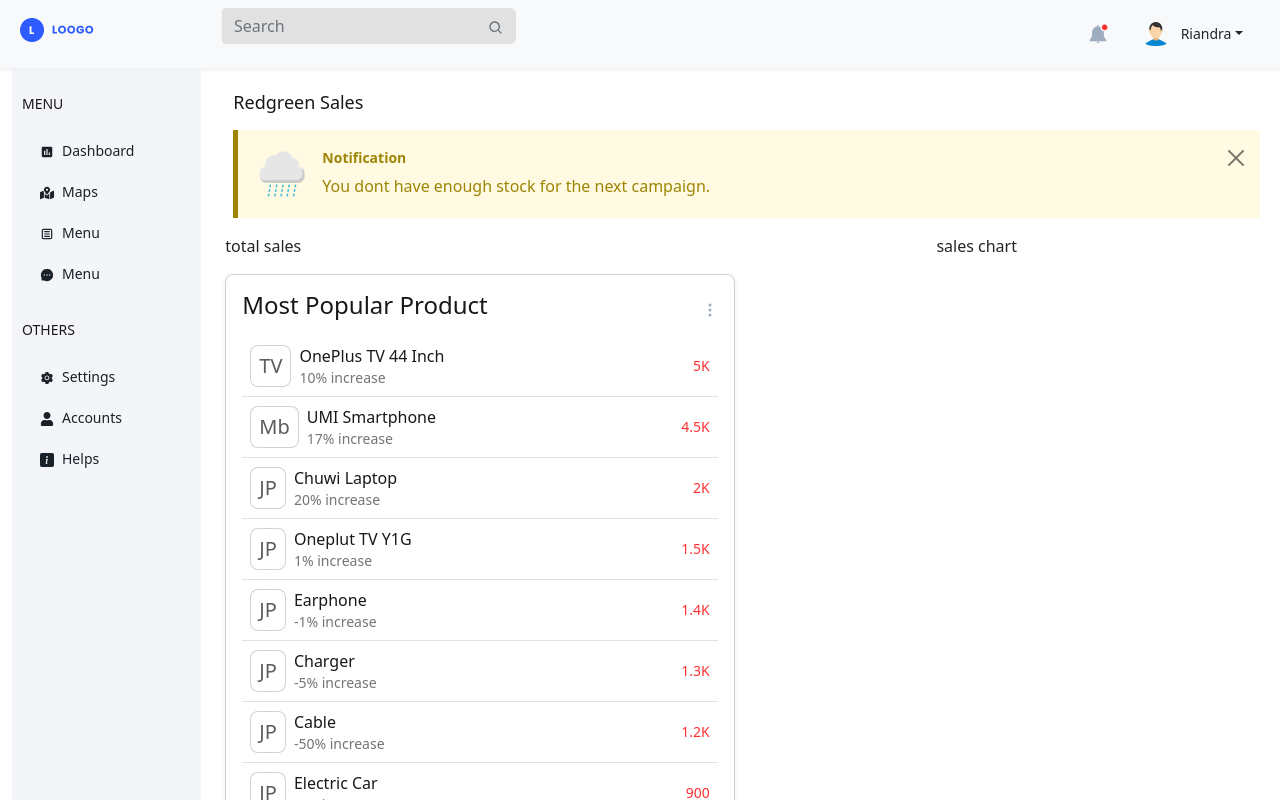
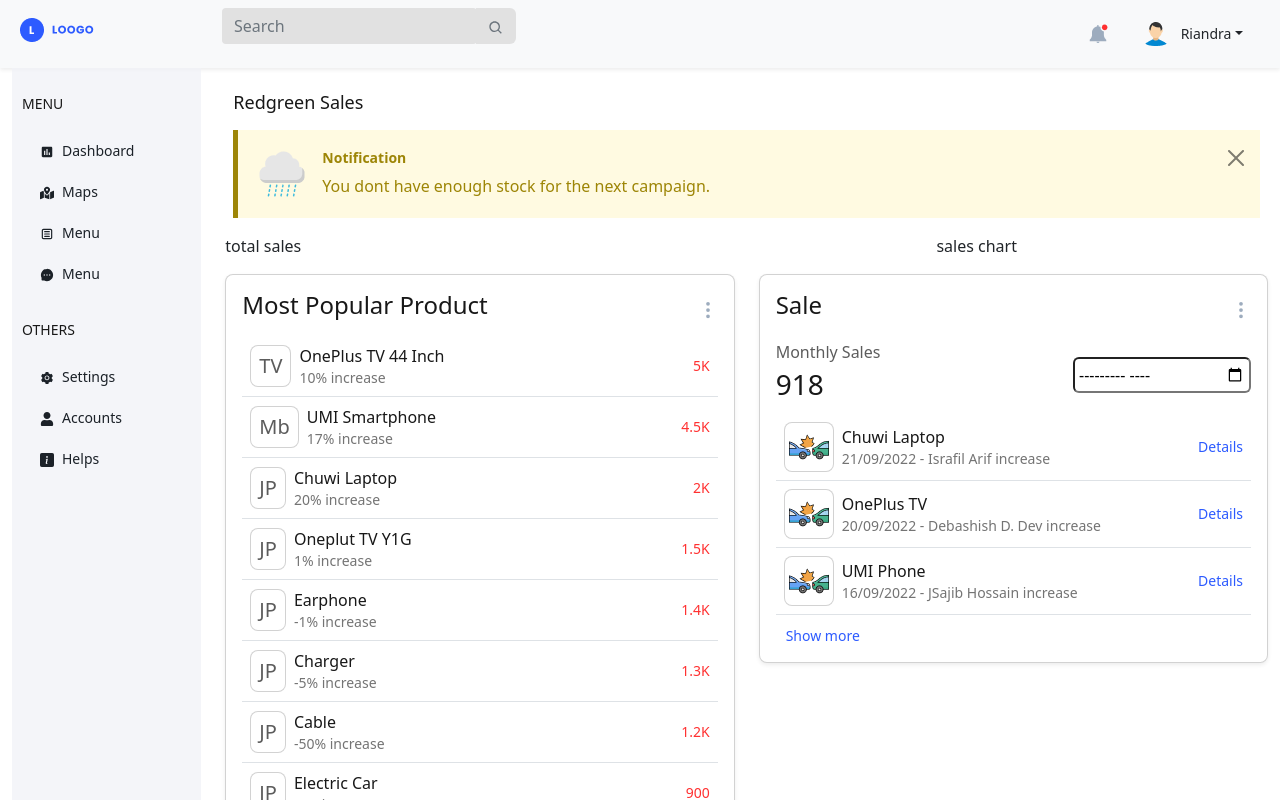
Before and after one commit to Nasim-Bin-kamal/redgreen-task, a React (Create React App) app: page / in a window 1280 px wide. Shown: the top 800 px of the page. Built offline with nearby package versions, Linux system fonts and the light colour scheme.

Commit message:
sales section implemented

```diff
--- a/src/components/DashboardHome/DashboardHome.jsx
+++ b/src/components/DashboardHome/DashboardHome.jsx
@@ -8,6 +8,8 @@ import { AiFillMessage, AiFillSetting } from "react-icons/ai";
 import { BsFillInfoSquareFill } from "react-icons/bs";
 import rainyIcon from '../../images/Rainy.png';
 import PopularProduct from '../PopularProduct/PopularProduct';
+import Sale from '../Sale/Sale';
+
 
 
 
@@ -68,7 +70,7 @@ const DashboardHome = () => {
                                     <PopularProduct />
                                 </Col>
                                 <Col xs={12} md={12} lg={6}>
-
+                                    <Sale />
                                 </Col>
                             </Row>
                         </Col>
--- a/src/components/PopularProduct/PopularProduct.jsx
+++ b/src/components/PopularProduct/PopularProduct.jsx
@@ -73,7 +73,7 @@ const PopularProduct = () => {
             <Card className='p-3 border-opacity-75 shadow-sm rounded-3'>
                 <div className='pb-2 d-flex justify-content-between align-items-center'>
                     <h4 className={styles.title}>Most Popular Product</h4>
-                    <BsThreeDotsVertical className={styles.threeDot} />
+                    <BsThreeDotsVertical className={`fs-5 ${styles.threeDot}`} />
                 </div>
                 {
                     products?.map((product, p_id) => (
--- /dev/null
+++ b/src/components/Sale/Sale.jsx
@@ -0,0 +1,67 @@
+import React from 'react';
+import { Card, Form } from 'react-bootstrap';
+import styles from './Sale.module.css';
+import { BsThreeDotsVertical } from "react-icons/bs";
+import salesIcon from '../../images/Two Cars Collide.png';
+
+const products = [
+    {
+        name: 'Chuwi Laptop',
+        state: '21/09/2022 - Israfil Arif',
+
+    },
+    {
+        name: 'OnePlus TV',
+        state: '20/09/2022 - Debashish D. Dev',
+
+    },
+    {
+        name: 'UMI Phone',
+        state: '16/09/2022 - JSajib Hossain',
+
+    }
+];
+
+
+const Sale = () => {
+    return (
+        <div className='mb-3'>
+            <Card className='p-3 border-opacity-75 shadow-sm rounded-3'>
+                <div className='pb-2 d-flex justify-content-between align-items-center'>
+                    <h4 className={styles.title}>Sale</h4>
+                    <BsThreeDotsVertical className={`fs-5 ${styles.threeDot}`} />
+                </div>
+
+                <div className='py-1 d-flex justify-content-between align-items-center'>
+                    <div>
+                        <p className={`mb-1 ${styles.sale}`}>Monthly Sales</p>
+                        <h3 className={`${styles.salesAmount}`}>918</h3>
+                    </div>
+                    <Form >
+                        <input className='p-1 rounded-2' type="month" name="" id="" />
+                    </Form>
+                </div>
+                {
+                    products?.map((product, p_id) => (
+                        <div className='p-2 d-flex justify-content-between align-items-center border-bottom' key={p_id}>
+                            <div className='d-flex justify-content-start align-items-center gap-2'>
+                                <Card className='p-1 rounded-3'>
+                                    <img className='img-fluid' src={salesIcon} alt="" />
+                                </Card>
+                                <div>
+                                    <p className={`m-0 ${styles.content}`}>{product?.name}</p>
+                                    <p className={styles.state}>{product?.state} increase</p>
+                                </div>
+                            </div>
+                            <p className={styles.btnDetails}>Details</p>
+                        </div >
+                    ))
+                }
+                <p className={styles.btnShowMore}>Show more</p>
+
+            </Card >
+        </div >
+    );
+};
+
+export default Sale;
--- /dev/null
+++ b/src/components/Sale/Sale.module.css
@@ -0,0 +1,41 @@
+.title{
+    color: #181818;
+}
+.threeDot{
+    color:#9DACBE;
+}
+.sale{
+    color:#5C5C5C;
+    font-weight: 400;
+}
+.productTitle{
+    color:#5C5C5C;
+    margin: 0%;
+}
+.content,.salesAmount{
+    color:#181818;
+    font-weight: 500;
+}
+.state{
+    margin: 0%;
+    font-size: 14px;
+    color:#747474;
+    line-height: 20px;
+}
+
+.btnDetails{
+    font-size: 14px;
+    color:#2D5BFF;
+    line-height: 20px;
+    margin: 0%;
+    font-weight: 400;
+    cursor: pointer;
+}
+
+.btnShowMore{
+    margin: 10px 10px 0px ;
+    font-size: 14px;
+    color: #2D5BFF;
+    font-weight: 500;
+    cursor: pointer;
+}
```
Also changed, not shown: src/images/Two Cars Collide.png (added).
